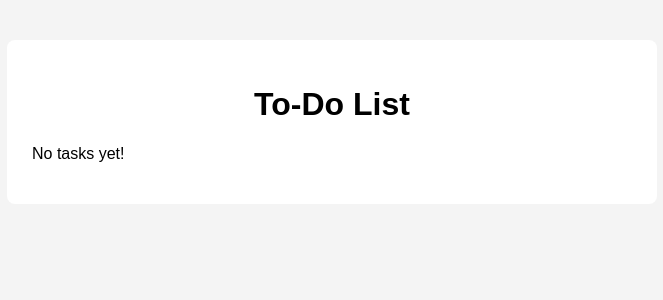
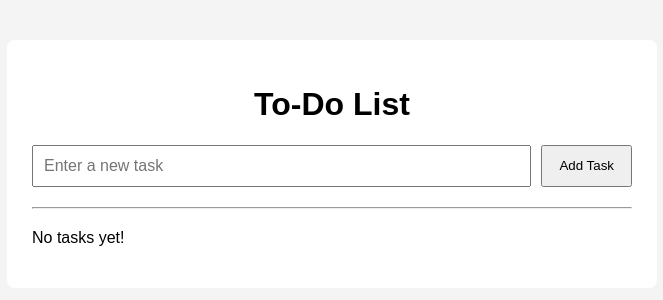
Before and after one commit to jhodge10/cloud-database-app, a Flask app: page / in a window 1280 px wide. Shown: the top 300 px of the page, without its empty margins (308-971 px from the left). Run offline with Flask 3, Linux system fonts and the light colour scheme; data that the repository does not hold is empty.

Commit message:
Add new task functionality

```diff
--- a/app.py
+++ b/app.py
@@ -1,4 +1,4 @@
-from flask import Flask, render_template
+from flask import Flask, render_template, request, redirect, url_for
 from pymongo import MongoClient
 from dotenv import load_dotenv
 import os
@@ -26,6 +26,19 @@ def home():
     tasks = list(tasks_collection.find())
     return render_template("index.html", tasks=tasks)
 
+@app.route("/add", methods=["POST"])
+def add_task():
+
+    title = request.form.get("title")
+
+    if title.strip():
+
+        tasks_collection.insert_one({
+            "title": title,
+            "completed": False
+        })
+
+    return redirect(url_for("home"))
 
 if __name__ == "__main__":
     app.run(debug=True)
--- a/static/style.css
+++ b/static/style.css
@@ -27,3 +27,24 @@ li {
     padding: 10px;
     border-radius: 5px;
 }
+
+form {
+    display: flex;
+    gap: 10px;
+    margin-bottom: 20px;
+}
+
+input[type="text"] {
+    flex: 1;
+    padding: 10px;
+    font-size: 16px;
+}
+
+button {
+    padding: 10px 16px;
+    cursor: pointer;
+}
+
+hr {
+    margin-bottom: 20px;
+}
--- a/templates/index.html
+++ b/templates/index.html
@@ -12,6 +12,22 @@
 <div class="container">
 
     <h1>To-Do List</h1>
+
+    <form action="/add" method="POST">
+
+    <input
+        type="text"
+        name="title"
+        placeholder="Enter a new task"
+        required>
+
+    <button type="submit">
+        Add Task
+    </button>
+
+</form>
+
+<hr>
 
     {% if tasks %}
 
```
